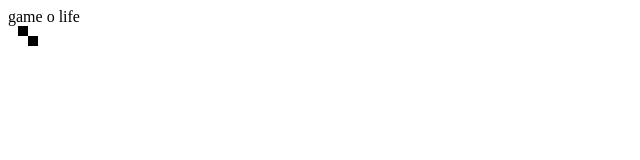
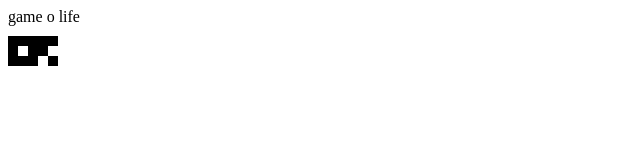
Before and after one commit to plauche/js-game-of-life, a plain HTML site: page index.html in a window 1280 px wide. Shown: the whole page, without its empty margins (0-640 px from the left). Drawn offline with nearby package versions, Linux system fonts and the light colour scheme.

Commit message:
Added larger size of canvas.

```diff
--- a/index.html
+++ b/index.html
@@ -9,35 +9,36 @@
       canvas = document.getElementById("game");
       context = canvas.getContext("2d");
       scale = 10;
-      width = 4;
+      width = 50;
 
       globalPositions = [
-        [0, 1, 0, 0],
-        [0, 1, 0, 1],
-        [1, 0, 1, 0],
-        [0, 1, 1, 0]
+        [0, 1, 1, 1, 0],
+        [0, 1, 0, 1, 0],
+        [0, 1, 1, 1, 0],
+        [0, 1, 1, 0, 0],
+        [0, 1, 0, 1, 0],
       ];
 
-      createCanvas(width, width, scale);
-      drawCanvas(globalPositions, width, width, scale);
+      createCanvas(width, scale);
+      drawCanvas(globalPositions, width, scale);
       //drawNextCanvas();
-      setInterval(drawNextCanvas, 1000);
+      //setInterval(drawNextCanvas, 1000);
     });
 
     function drawNextCanvas() {
-      globalPositions = iteratePositions(globalPositions, width, width);
-      drawCanvas(globalPositions, width, width, scale);
+      globalPositions = iteratePositions(globalPositions, width);
+      drawCanvas(globalPositions, width, scale);
     }
 
-    function iteratePositions(positions, width, height) {
+    function iteratePositions(positions, width) {
 
       newPositions = blankPositions(width);
       console.log("B");
       console.log(newPositions);
 
 
-      for (x = 0; x < width; x++) {
-        for (y = 0; y < height; y++) {
+      for (x = 0; x < positions.length; x++) {
+        for (y = 0; y < positions.length; y++) {
           console.log("pos: "+x+","+y+" = "+positions[x][y]);
           neighbors = getNumNeighbors(positions, x, y);
           console.log("neighbors: "+neighbors);
@@ -107,12 +108,12 @@
       return neighbors;
     }
 
-    function createCanvas(width, height, scale) {
+    function createCanvas(width, scale) {
       canvas.width = width*scale;
-      canvas.height = height*scale;
+      canvas.height = width*scale;
     }
 
-    function drawCanvas(positions, width, height, scale) {
+    function drawCanvas(positions, width, scale) {
       x = 0;
       y = 0;
       clearCanvas();
@@ -138,7 +139,7 @@
   </style>
   </head>
   <body>
-    <div id="canvas">
+    <div id="canvas" >
       <canvas id="game" width="0" height="0"></canvas>
     </div>
   </body>
```
